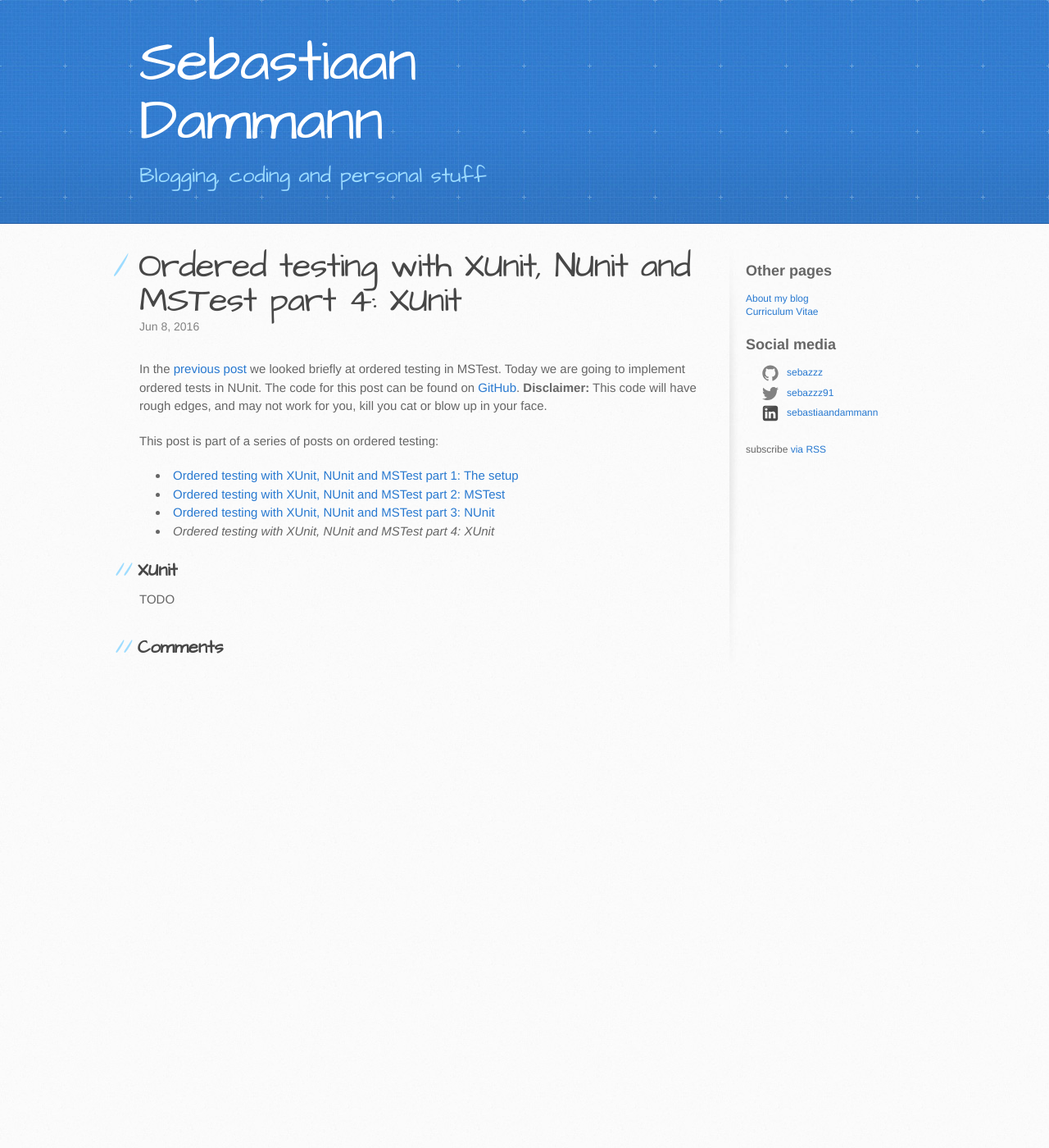
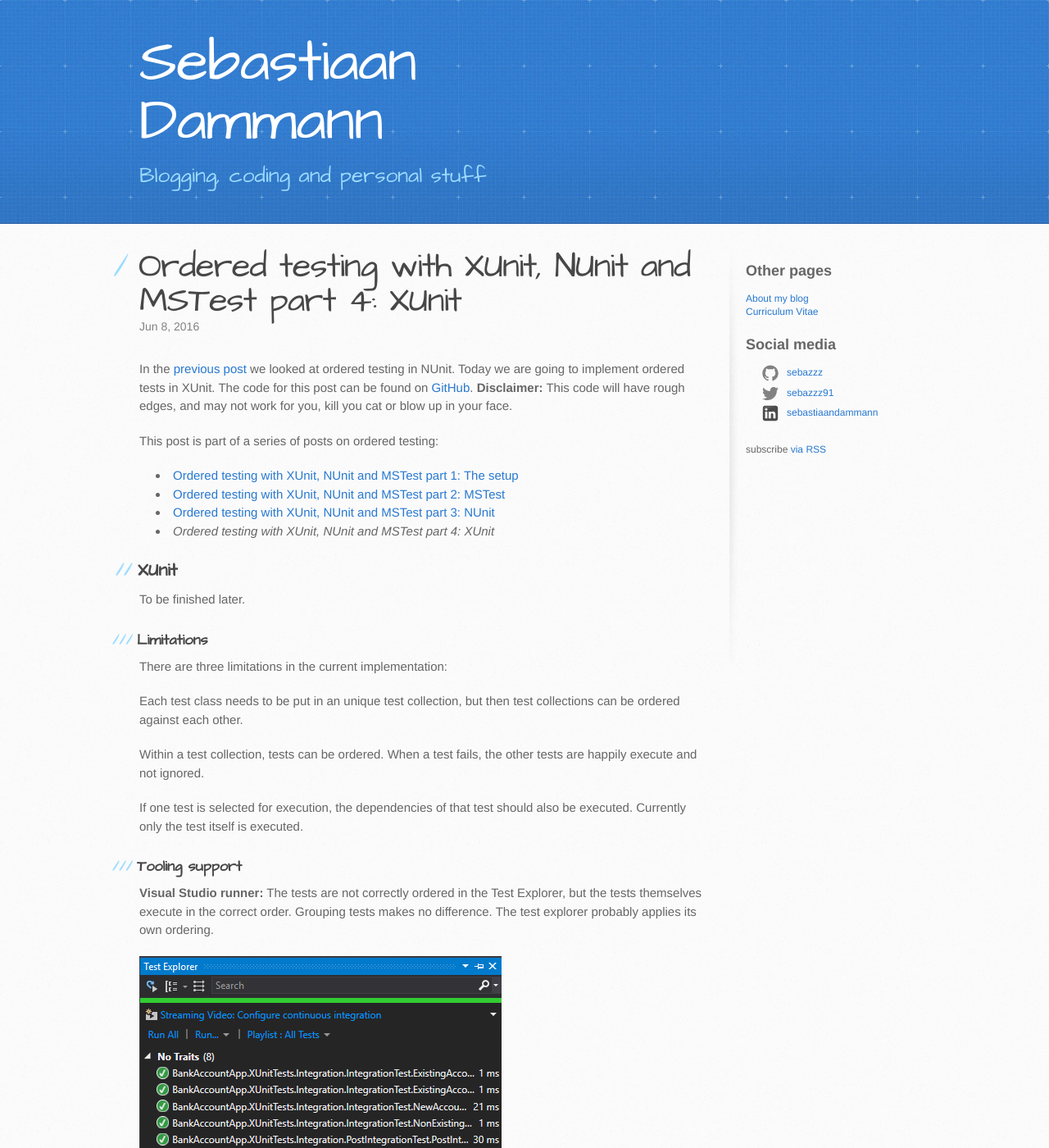
Before and after one commit to Sebazzz/sebazzz.github.io, a Jekyll site: the page built from _posts/2016-06-08-ordered-tests-with-nunit-mstest-xunit-pt4-xunit.md, in a window 1280 px wide and 1400 px high. Shown: the whole window at 82% size. Built offline with Jekyll 4.4.1, drawn with Linux system fonts in a browser that asks for light colours; comment, search, counter and statistics services are not loaded; some of the changed text lies outside the part shown.

Commit message:
Stage chapter for XUnit

```diff
--- a/_posts/2016-06-08-ordered-tests-with-nunit-mstest-xunit-pt4-xunit.md
+++ b/_posts/2016-06-08-ordered-tests-with-nunit-mstest-xunit-pt4-xunit.md
@@ -5,10 +5,32 @@
 categories: test-frameworks development
 ---
 
-In the [previous post](2016-06-07-ordered-tests-with-nunit-mstest-xunit-pt1-nunit) we looked briefly at ordered testing in MSTest. Today we are going to implement ordered tests in NUnit. The code for this post can be found on [GitHub](https://github.com/Sebazzz/NetUnitTestComparison/tree/2016-06-05). **Disclaimer:** This code will have rough edges, and may not work for you, kill you cat or blow up in your face.
+In the [previous post](2016-06-07-ordered-tests-with-nunit-mstest-xunit-pt1-nunit) we looked at ordered testing in NUnit. Today we are going to implement ordered tests in XUnit. The code for this post can be found on [GitHub](https://github.com/Sebazzz/NetUnitTestComparison/tree/2016-06-05). **Disclaimer:** This code will have rough edges, and may not work for you, kill you cat or blow up in your face.
 
 This post is part of a series of posts on ordered testing:
 {% include postseries.html posts=site.data.blog_orderedtests %}
 
 ## XUnit
-TODO
+To be finished later.
+
+
+### Limitations
+There are three limitations in the current implementation:
+
+Each test class needs to be put in an unique test collection, but then test collections can be ordered against each other.
+
+Within a test collection, tests can be ordered. When a test fails, the other tests are happily execute and not ignored.
+
+If one test is selected for execution, the dependencies of that test should also be executed. Currently only the test itself is executed.
+
+### Tooling support
+
+**Visual Studio runner:** The tests are not correctly ordered in the Test Explorer, but the tests themselves execute in the correct order. Grouping tests makes no difference. The test explorer probably applies its own ordering.
+
+![Visual Studio Test Explorer showing XUnit ordered tests](/images/blog/2016-06-08-ordered-tests-with-nunit-mstest-xunit-pt4-xunit-testexplorer.png)
+
+**Resharper runner:** While the test tree of Resharper does not appear to follow the correct ordering, the tests are actually performed in the correct order. Resharper probably uses its own mechanism to discover the tests.
+
+![Resharper test runner showing XUnit ordered tests](/images/blog/2016-06-08-ordered-tests-with-nunit-mstest-xunit-pt4-xunit-resharper.png)
+
+**Console runner:** Shows (and executes) the tests in the correct order.
```
Also changed, not shown: images/blog/2016-06-08-ordered-tests-with-nunit-mstest-xunit-pt4-xunit-resharper.png (added), images/blog/2016-06-08-ordered-tests-with-nunit-mstest-xunit-pt4-xunit-testexplorer.png (added).
